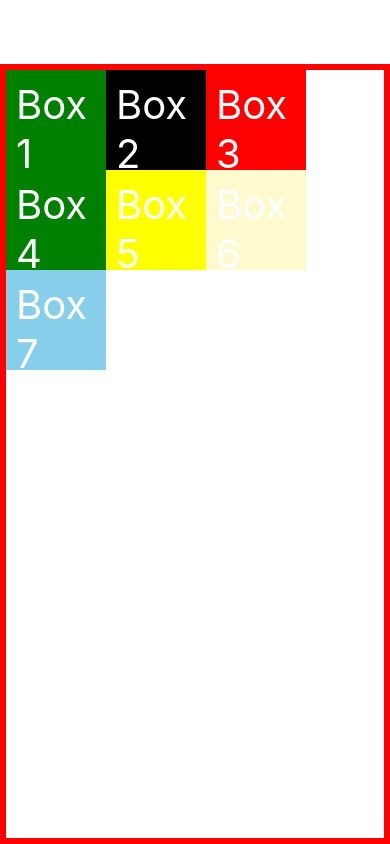
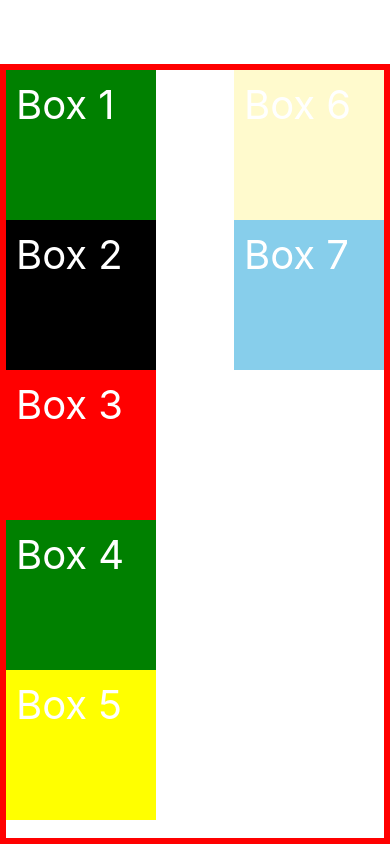
Before and after one commit to TimiMaliki/React-naive, a React Native app in the folder Tutorial/CoreComponents/: screen / in a window 390 px wide. Built offline with nearby package versions, Linux system fonts and the light colour scheme.

Commit message:
tutotial : align-items

```diff
--- a/Tutorial/CoreComponents/App.js
+++ b/Tutorial/CoreComponents/App.js
@@ -5,9 +5,9 @@ import Box from "./component/Box";
 const styles = StyleSheet.create({
   container: {
     flex: 1,
-    flexDirection: "row",
     flexWrap: "wrap",
-    height: 500,
+     alignContent: "space-between",
+    height: 300,
     marginTop: 64,
     borderWidth: 6,
     borderColor: "red",
--- a/Tutorial/CoreComponents/component/Box.js
+++ b/Tutorial/CoreComponents/component/Box.js
@@ -4,8 +4,8 @@ import {View, Text, StyleSheet} from 'react-native';
 export const styles = StyleSheet.create({
     box:{
         padding:10,
-        width:100,
-        height:100,
+        width:150,
+        height:150,
     },
     text:{
         fontSize:40,
```
